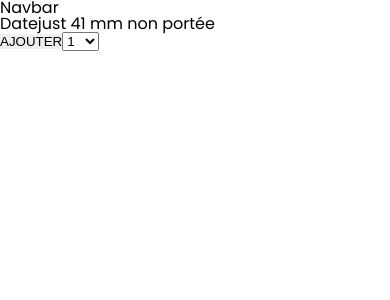
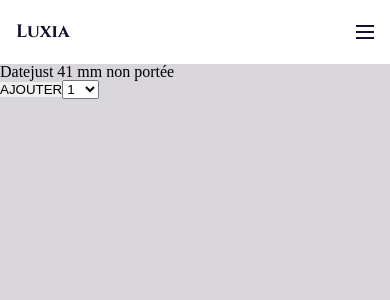
Before and after one commit to R0BIN0/Cart-FramerMotion, a React (Create React App) app: page /product/1 in a window 390 px wide. Shown: the top 300 px of the page. Built offline with nearby package versions, Linux system fonts and the light colour scheme.

Commit message:
navbar added

```diff
--- a/public/index.html
+++ b/public/index.html
@@ -1,5 +1,5 @@
 <!DOCTYPE html>
-<html lang="en">
+<html lang="fr">
   <head>
     <meta charset="utf-8" />
     <link rel="icon" href="%PUBLIC_URL%/favicon.ico" />
@@ -10,10 +10,15 @@
       content="Web site created using create-react-app"
     />
     <link rel="apple-touch-icon" href="%PUBLIC_URL%/logo192.png" />
+    <link rel="manifest" href="%PUBLIC_URL%/manifest.json" />
+    <title>Cart Framer Motion</title>
 
-    <link rel="manifest" href="%PUBLIC_URL%/manifest.json" />
-
-    <title>React App</title>
+    <link rel="preconnect" href="https://fonts.googleapis.com" />
+    <link rel="preconnect" href="https://fonts.gstatic.com" crossorigin />
+    <link
+      href="https://fonts.googleapis.com/css2?family=Cinzel:wght@400;500;600;700;800;900&family=Work+Sans:ital,wght@0,100;0,200;0,300;0,400;0,500;0,600;0,700;0,800;0,900;1,100;1,200;1,300;1,400;1,500;1,600;1,700;1,800;1,900&display=swap"
+      rel="stylesheet"
+    />
   </head>
   <body>
     <noscript>You need to enable JavaScript to run this app.</noscript>
--- a/src/App.css
+++ b/src/App.css
@@ -1,6 +1,23 @@
-@import url("https://fonts.googleapis.com/css2?family=Poppins:ital,wght@0,100;0,200;0,300;0,400;0,500;0,600;0,700;0,800;0,900;1,100;1,200;1,300;1,400;1,500;1,600;1,700;1,800;1,900&display=swap");
+:root {
+  /* === body var === */
 
-::root {
+  --body-mt: 4.5rem;
+
+  /* === Color === */
+
+  --main-color: #fff;
+  --secondary-color: #f9f9f9;
+
+  --main-color-txt: #13122e;
+  --secondary-color-txt: #898898;
+  --third-color: #8a8a8a;
+
+  --danger-color: #ff0e0e;
+
+  /* === fonts === */
+
+  --serif-font: "Cinzel", serif;
+  --sans-serif-font: "Work Sans", sans-serif;
 }
 
 html,
@@ -161,6 +178,10 @@
   cursor: pointer;
 }
 
-body {
-  font-family: "Poppins", sans-serif;
+@media screen and (max-width: 768px) {
+  :root {
+    /* === body var === */
+
+    --body-mt: 4rem;
+  }
 }
--- a/src/Components/Navbar/Navbar.css
+++ b/src/Components/Navbar/Navbar.css
@@ -0,0 +1,176 @@
+body {
+  margin-top: var(--body-mt);
+  background-color: rgb(216, 213, 219);
+}
+
+/* ================================== NAV ================================== */
+
+.nav {
+  width: 100%;
+  position: fixed;
+  top: 0;
+  left: 0;
+  height: var(--body-mt);
+  background-color: var(--main-color);
+  font-size: 1em;
+}
+
+.nav-container {
+  width: 100%;
+  height: 100%;
+  max-width: 1250px;
+  margin: 0 auto;
+  padding: 0 2rem;
+  background-color: var(--main-color);
+  display: flex;
+  justify-content: space-between;
+  align-items: center;
+}
+
+/* =============== nav-left ================ */
+
+.nav-left {
+  font-family: var(--serif-font);
+}
+
+.nav-left a {
+  color: var(--main-color-txt);
+  font-weight: 700;
+  font-size: 1.25em;
+}
+
+/* =============== nav-right ================ */
+
+.nav-right {
+  font-family: var(--sans-serif-font);
+}
+
+.nav-list {
+  width: 100%;
+  display: flex;
+  justify-content: center;
+  align-items: center;
+}
+
+.nav-items {
+  margin: 0 1.25em;
+}
+
+.nav-items a {
+  color: var(--main-color-txt);
+  font-size: 0.9em;
+  display: flex;
+  justify-content: center;
+  align-items: center;
+}
+
+.nav-items p {
+  display: none;
+}
+
+.nav-items-bag {
+  position: relative;
+}
+
+.nav-items a img {
+  width: 1.6em;
+}
+
+.circle-bag {
+  position: absolute;
+  top: -5px;
+  right: -10px;
+  background-color: var(--main-color-txt);
+  width: 18px;
+  height: 18px;
+  border-radius: 50%;
+  color: white;
+  display: flex;
+  justify-content: center;
+  align-items: center;
+  font-size: 0.85em;
+}
+
+/* =============== menu-burger ================ */
+
+.menu-burger {
+  display: none;
+}
+
+/* ================================== MEDIA QUERIES ================================== */
+
+@media screen and (max-width: 768px) {
+  .nav {
+    font-size: 0.9em;
+  }
+
+  .nav-container {
+    padding: 0 1rem;
+  }
+}
+
+@media screen and (max-width: 500px) {
+  .nav-right-container {
+    width: 100%;
+    position: fixed;
+    top: var(--body-mt);
+    left: 0;
+    background-color: rgb(255, 255, 255);
+    z-index: -1;
+    transition: transform 500ms cubic-bezier(1, 0, 0, 1) 0ms;
+  }
+
+  .nav-list {
+    flex-flow: column nowrap;
+  }
+
+  .nav-items {
+    width: 100%;
+  }
+
+  .nav-items a {
+    width: 100%;
+    justify-content: flex-start;
+    padding: 1rem;
+    border-bottom: 2px solid var(--secondary-color);
+    max-height: 45px;
+  }
+
+  .nav-items a:hover {
+    background-color: var(--secondary-color);
+  }
+
+  .nav-items:nth-child(4) a {
+    display: flex;
+    justify-content: space-between;
+    align-items: center;
+    border: none;
+  }
+
+  .nav-items p {
+    display: initial;
+  }
+
+  .nav-items-bag img {
+    display: none;
+  }
+
+  .circle-bag {
+    position: initial;
+  }
+
+  .menu-burger {
+    display: flex;
+    justify-content: space-between;
+    align-items: center;
+    flex-flow: column nowrap;
+    width: 18px;
+    height: 14px;
+  }
+
+  .menu-burger span {
+    width: 100%;
+    height: 2px;
+    background-color: var(--main-color-txt);
+  }
+}
--- a/src/Components/Navbar/Navbar.js
+++ b/src/Components/Navbar/Navbar.js
@@ -1,7 +1,90 @@
-import React from "react";
+// General
+import { useState, useEffect } from "react";
+import { Link } from "react-router-dom";
+
+// Style
+import "./Navbar.css";
+
+// Images
+import Bag from "../../Assets/Images/General/bag.png";
 
 const Navbar = () => {
-  return <div>Navbar</div>;
+  /* ============================= STATES =============================  */
+
+  const [toggle, setToggle] = useState(false);
+  const [innerWidth, setInnerWidth] = useState(window.innerWidth);
+
+  /* ============================= GET INNERWIDTH =============================  */
+
+  useEffect(() => {
+    const changeWidth = () => {
+      setInnerWidth(window.innerWidth);
+    };
+
+    window.addEventListener("resize", changeWidth);
+
+    return () => {
+      window.removeEventListener("resize", changeWidth);
+    };
+  }, []);
+
+  return (
+    <nav className="nav">
+      <div className="nav-container">
+        {/* ========================= NAV LEFT ========================= */}
+        <div className="nav-left">
+          <Link to="/">Luxia</Link>
+        </div>
+        {/* ========================= NAV RIGHT ========================= */}
+        <div className="nav-right">
+          <div
+            style={{
+              transform:
+                innerWidth < 500
+                  ? toggle
+                    ? "translateY(0%)"
+                    : "translateY(-100%)"
+                  : "translateY(0%)",
+            }}
+            className="nav-right-container"
+          >
+            <ul className="nav-list">
+              <li className="nav-items">
+                <Link onClick={() => setToggle(false)} to="/">
+                  Collection
+                </Link>
+              </li>
+              <li className="nav-items">
+                <Link onClick={() => setToggle(false)} to="/">
+                  À Propos
+                </Link>
+              </li>
+              <li className="nav-items">
+                <Link onClick={() => setToggle(false)} to="/">
+                  Contact
+                </Link>
+              </li>
+              <li className="nav-items">
+                <Link onClick={() => setToggle(false)} to="/cart">
+                  <p>Panier</p>
+                  <div className="nav-items-bag">
+                    <img src={Bag} alt="sac de course" />
+                    <div className="circle-bag">2</div>
+                  </div>
+                </Link>
+              </li>
+            </ul>
+          </div>
+          {/* ========================= MENU BURGER ========================= */}
+          <div onClick={() => setToggle(!toggle)} className="menu-burger">
+            <span></span>
+            <span></span>
+            <span></span>
+          </div>
+        </div>
+      </div>
+    </nav>
+  );
 };
 
 export default Navbar;
--- a/src/Pages/Home/Home.js
+++ b/src/Pages/Home/Home.js
@@ -1,6 +1,6 @@
 // General
 
-import { useState } from "react";
+// import { useState } from "react";
 import { Link } from "react-router-dom";
 
 // Data
```
Also changed, not shown: src/Assets/Images/General/bag.png (added).
